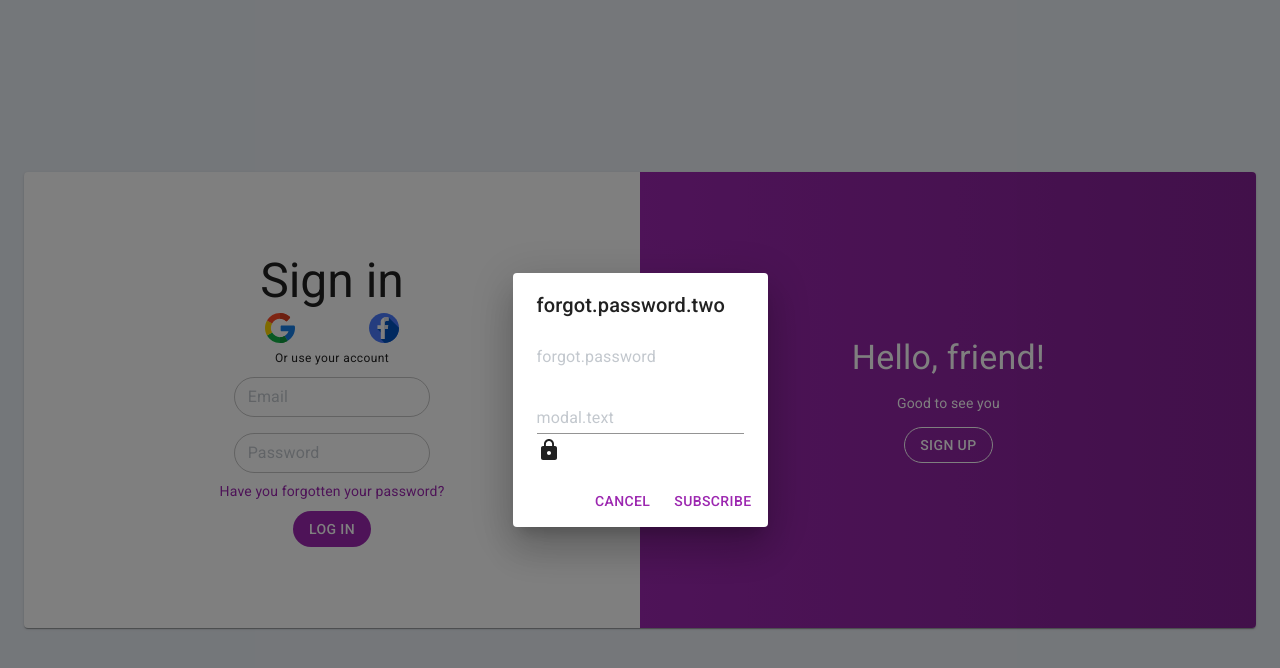
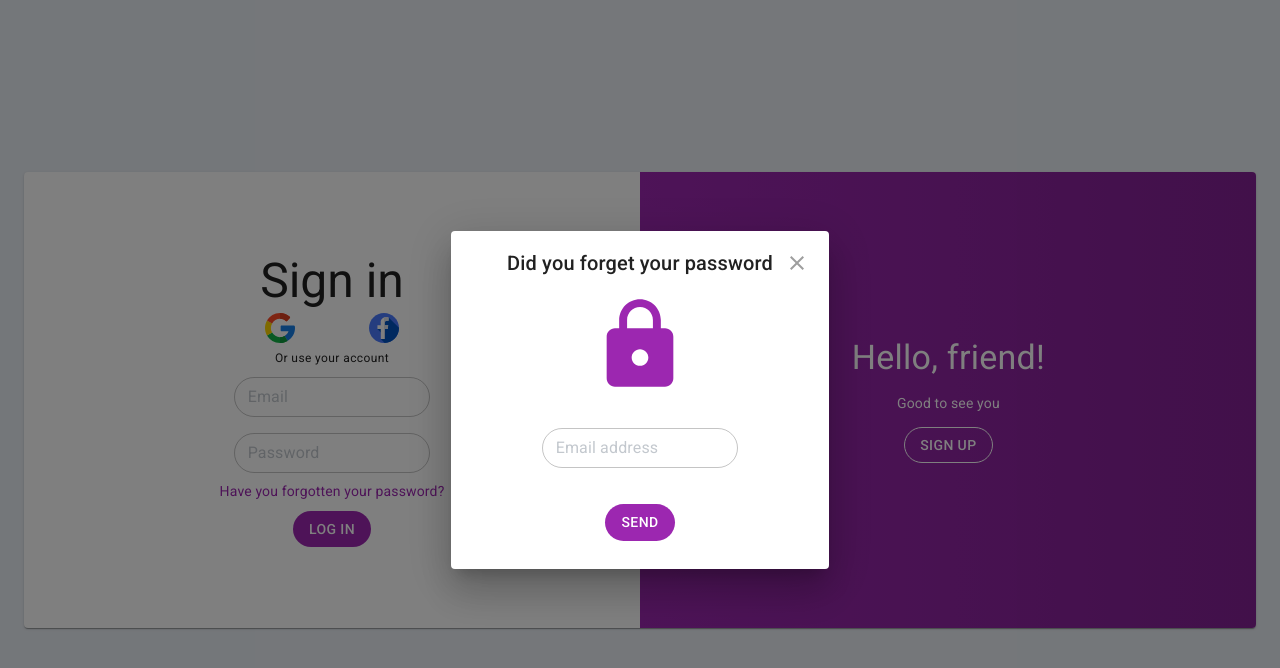
Before and after one commit to ATHENUX/skillPub-front, a React (Create React App) app: page /access in a window 1280 px wide. Both pictures are taken after a click on the link "Have you forgotten your password?". Shown: the top 668 px of the page. Built offline with nearby package versions, Linux system fonts and the light colour scheme; what i18next-xhr-backend would draw is missing.

Commit message:
Created forgot password dialog

```diff
--- a/src/Assets/Styles/accessStyles.js
+++ b/src/Assets/Styles/accessStyles.js
@@ -105,6 +105,14 @@ export const useAccessStyleTheme = makeStyles((theme) =>
       display: "flex",
       justifyContent: "space-evenly",
     },
+    modalContainer: {
+      textAlign: "center",
+      margin: "0 40px 20px 40px",
+    },
+    iconModal: {
+      fontSize: 100,
+      textAlign: "center",
+    },
     "@keyframes show": {
       "0%, 50%": {
         zIndex: 2,
--- a/src/Components/RecoverPassword.jsx
+++ /dev/null
@@ -1,50 +0,0 @@
-import React from "react";
-
-//material ui
-import { Button, Dialog, Link, DialogActions, DialogContent, DialogContentText, DialogTitle, Slide, TextField } from "@material-ui/core";
-import LockIcon from "@material-ui/icons/Lock";
-
-//i18n
-import { useTranslation } from "react-i18next";
-
-const Transition = React.forwardRef(function Transition(props, ref) {
-  return <Slide direction="up" ref={ref} {...props} />;
-});
-
-export default function AlertDialogSlide() {
-  const [open, setOpen] = React.useState(false);
-  const { t } = useTranslation();
-
-  const handleClickOpen = () => {
-    setOpen(true);
-  };
-
-  const handleClose = () => {
-    setOpen(false);
-  };
-
-  return (
-    <>
-      <Link href="#" onClick={handleClickOpen}>
-        {t("recover.account")}
-      </Link>
-
-      <Dialog open={open} TransitionComponent={Transition} keepMounted onClose={handleClose} aria-labelledby="alert-dialog-slide-title" aria-describedby="alert-dialog-slide-description">
-        <DialogTitle id="alert-dialog-slide-title">{t("forgot.password.two")}</DialogTitle>
-        <DialogContent>
-          <DialogContentText>{t("forgot.password")}</DialogContentText>
-          <TextField autoFocus margin="dense" id="name" label={t("modal.text")} type="email" fullWidth />
-          <LockIcon color="primaryh" />
-        </DialogContent>
-        <DialogActions>
-          <Button onClick={handleClose} color="primary">
-            Cancel
-          </Button>
-          <Button onClick={handleClose} color="primary">
-            Subscribe
-          </Button>
-        </DialogActions>
-      </Dialog>
-    </>
-  );
-}
--- /dev/null
+++ b/src/Components/access/RecoverPassword.jsx
@@ -0,0 +1,114 @@
+import { useState, forwardRef } from "react";
+
+//material ui
+import {
+  Button,
+  Dialog,
+  Link,
+  DialogContent,
+  Slide,
+  TextField,
+  IconButton,
+  useMediaQuery,
+  Typography,
+  DialogTitle as MuiDialogTitle,
+} from "@material-ui/core";
+import LockIcon from "@material-ui/icons/Lock";
+import CloseIcon from "@material-ui/icons/Close";
+import { useAccessStyleTheme } from "Assets/Styles/accessStyles";
+import { withStyles } from "@material-ui/core/styles";
+import { useTheme } from "@material-ui/core/styles";
+
+//i18n
+import { useTranslation } from "react-i18next";
+
+const styles = (theme) => ({
+  root: {
+    margin: 0,
+    padding: theme.spacing(2),
+  },
+  closeButton: {
+    position: "absolute",
+    right: theme.spacing(1),
+    top: theme.spacing(1),
+    color: theme.palette.grey[500],
+  },
+});
+
+const newTransition = (props, ref) => {
+  return <Slide direction="up" ref={ref} {...props} />;
+};
+
+const Transition = forwardRef(newTransition);
+
+const AlertDialogSlide = () => {
+  const [open, setOpen] = useState(false);
+  const { t } = useTranslation();
+  const classes = useAccessStyleTheme();
+  const theme = useTheme();
+  const fullScreen = useMediaQuery(theme.breakpoints.down("xs"));
+
+  const DialogTitle = withStyles(styles)((props) => {
+    const { children, classes, onClose, ...other } = props;
+    return (
+      <MuiDialogTitle disableTypography className={classes.root} {...other}>
+        <Typography variant="h6">{children}</Typography>
+        {onClose ? (
+          <IconButton aria-label="close" className={classes.closeButton} onClick={onClose}>
+            <CloseIcon />
+          </IconButton>
+        ) : null}
+      </MuiDialogTitle>
+    );
+  });
+
+  const handleClickOpen = () => {
+    setOpen(true);
+  };
+
+  const handleClose = () => {
+    setOpen(false);
+  };
+
+  return (
+    <>
+      <Link href="#" onClick={handleClickOpen}>
+        {t("recover.account")}
+      </Link>
+
+      <Dialog
+        open={open}
+        TransitionComponent={Transition}
+        fullScreen={fullScreen}
+        keepMounted
+        maxWidth="xl"
+        onClose={handleClose}
+        aria-labelledby="alert-dialog-slide-title"
+        aria-describedby="alert-dialog-slide-description"
+      >
+        <div className={classes.modalContainer}>
+          <DialogTitle id="alert-dialog-slide-title" onClose={handleClose}>
+            {t("forgot.password")}
+          </DialogTitle>
+          <LockIcon color="primary" className={classes.iconModal} />
+          <form className={classes.formStyle} style={{ width: "100%" }}>
+            <TextField
+              type="email"
+              label={t("modal.text")}
+              autoFocus
+              margin="dense"
+              variant="outlined"
+              size="small"
+            />
+          </form>
+          <DialogContent>
+            <Button variant="contained" color="primary">
+              {t("send.email")}
+            </Button>
+          </DialogContent>
+        </div>
+      </Dialog>
+    </>
+  );
+};
+export default AlertDialogSlide;
--- a/src/Components/access/SignIn.jsx
+++ b/src/Components/access/SignIn.jsx
@@ -2,7 +2,7 @@ import { Typography, TextField, Button, Hidden } from "@material-ui/core";
 import { useAccessStyleTheme } from "Assets/Styles/accessStyles";
 //components
 import Social from "./Social";
-import Transition from "Components/RecoverPassword";
+import RecoverPassword from "./RecoverPassword";
 
 //i18n
 import { useTranslation } from "react-i18next";
@@ -23,9 +23,15 @@ const SignIn = ({ changeAccess }) => {
         <Social />
         <Typography variant="caption">{t("use.accounts")}</Typography>
         <TextField type="email" id="Email" label={t("email")} variant="outlined" size="small" />
-        <TextField type="password" id="password" label={t("password")} variant="outlined" size="small" />
+        <TextField
+          type="password"
+          id="password"
+          label={t("password")}
+          variant="outlined"
+          size="small"
+        />
         <div className={classes.link}>
-          <Transition />
+          <RecoverPassword />
         </div>
         <Button variant="contained" color="primary">
           {t("log.in")}
--- a/src/locales/en/translation.json
+++ b/src/locales/en/translation.json
@@ -29,5 +29,9 @@
   "feed.back.text.secondary":"Help us improve the version of the SkillPub system",
   "settings":"Settings",
   "theme":"Theme",
-  "log.out":"Log out"
+  "log.out":"Log out",
+  "modal.text":"Email address",
+  "forgot.password":"Did you forget your password",
+  "send.email":"Send",
+  "send.email.cancel":"Cancel"
 }
--- a/src/locales/es/translation.json
+++ b/src/locales/es/translation.json
@@ -30,7 +30,8 @@
   "settings":"Configuraciones",
   "theme":"Tema",
   "log.out":"Cerrar sesión",
-  "modal.text":"dirección de correo electrónico",
-  "forgot.password":"Olvidé la contraseña",
-  "forgot.password.two":"Se te olvidó tu contraseña"
+  "modal.text":"Correo electrónico",
+  "forgot.password":"Se te olvidó tu contraseña",
+  "send.email":"Enviar",
+  "send.email.cancel":"Cancelar"
 }
```
